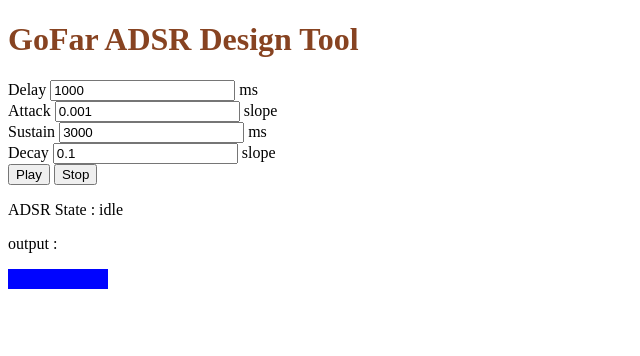
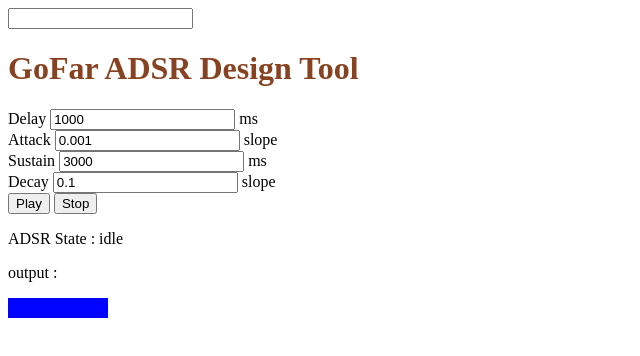
Before and after one commit to poliver87/poliver87.github.io, a website: page index.html in a window 1280 px wide. Shown: the whole page, without its empty margins (0-640 px from the left). Drawn offline with Linux system fonts and the light colour scheme.

Commit message:
added an input field

```diff
--- a/index.html
+++ b/index.html
@@ -6,6 +6,7 @@
     <script src="bower_components/angular/angular.js"></script>
     <script src="js/controllers.js"></script>
   </head>
+  <input type="tel" id="mobileNumbe" name="mobileNumber" value="">
   <body ng-controller="adsrCtrl">
     <h1>GoFar ADSR Design Tool</h1>
     <div class="parameter-input">
```
